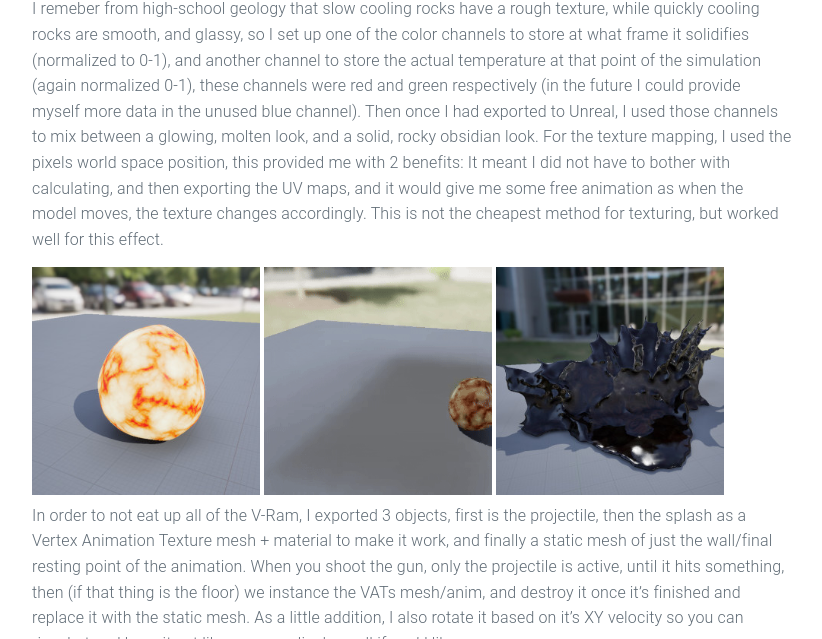
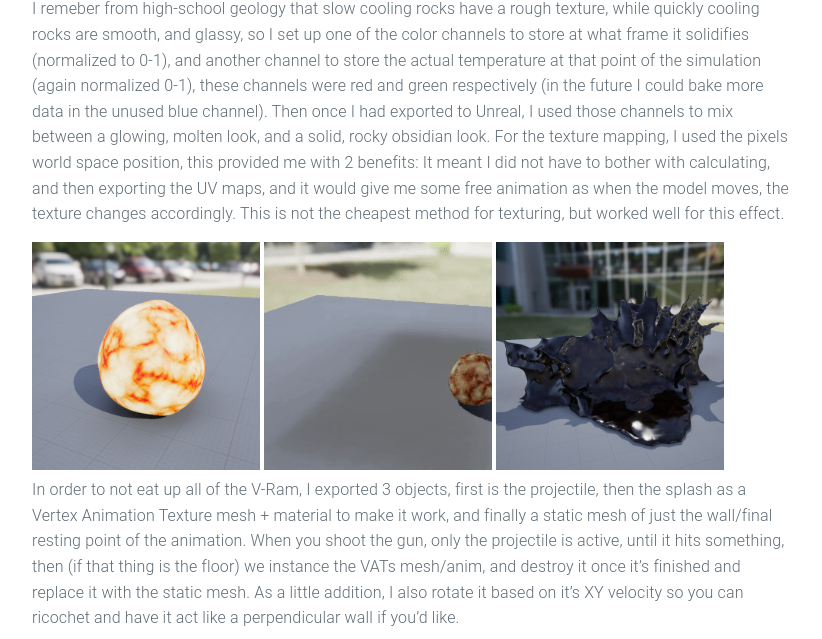
Before and after one commit to samhunt404/samhunt404.github.io, a Jekyll site: the page built from _posts/2025-02-25-Lava-Wall.md, in a window 1280 px wide and 900 px high, scrolled down 982 px, cut to the strip 261-900 px from the top of the window. Shown: the whole strip, without its empty margins (228-1050 px from the left). Built offline with Jekyll 4.4.1, drawn with Linux system fonts in a browser that asks for light colours.

Commit message:
again wording

```diff
--- a/_posts/2025-02-25-Lava-Wall.md
+++ b/_posts/2025-02-25-Lava-Wall.md
@@ -14,7 +14,7 @@ I started this effect by running a lava simulation in houdini. I found that as t
 
 {% include youtube.html id="_1f4Es9hC5s" %}
 
-I remeber from high-school geology that slow cooling rocks have a rough texture, while quickly cooling rocks are smooth, and glassy, so I set up one of the color channels to store at what frame it solidifies (normalized to 0-1), and another channel to store the actual temperature at that point of the simulation (again normalized 0-1), these channels were red and green respectively (in the future I could provide myself more data in the unused blue channel). Then once I had exported to Unreal, I used those channels to mix between a glowing, molten look, and a solid, rocky obsidian look. For the texture mapping, I used the pixels world space position, this provided me with 2 benefits: It meant I did not have to bother with calculating, and then exporting the UV maps, and it would give me some free animation as when the model moves, the texture changes accordingly. This is not the cheapest method for texturing, but worked well for this effect.
+I remeber from high-school geology that slow cooling rocks have a rough texture, while quickly cooling rocks are smooth, and glassy, so I set up one of the color channels to store at what frame it solidifies (normalized to 0-1), and another channel to store the actual temperature at that point of the simulation (again normalized 0-1), these channels were red and green respectively (in the future I could bake more data in the unused blue channel). Then once I had exported to Unreal, I used those channels to mix between a glowing, molten look, and a solid, rocky obsidian look. For the texture mapping, I used the pixels world space position, this provided me with 2 benefits: It meant I did not have to bother with calculating, and then exporting the UV maps, and it would give me some free animation as when the model moves, the texture changes accordingly. This is not the cheapest method for texturing, but worked well for this effect.
 
 <object data="/assets/LavaBall.jpg" width="30%" height="30%"></object>
 <object data="/assets/LavaVidSmall.gif" width="30%" height="30%"></object>
```
